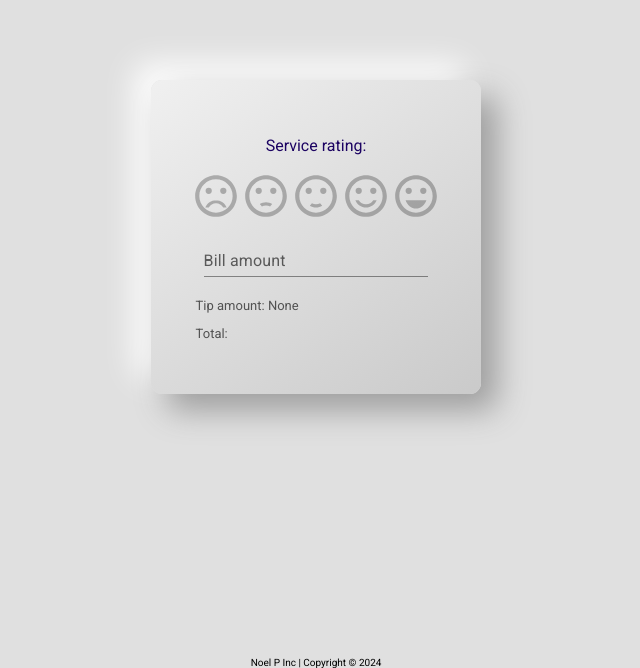
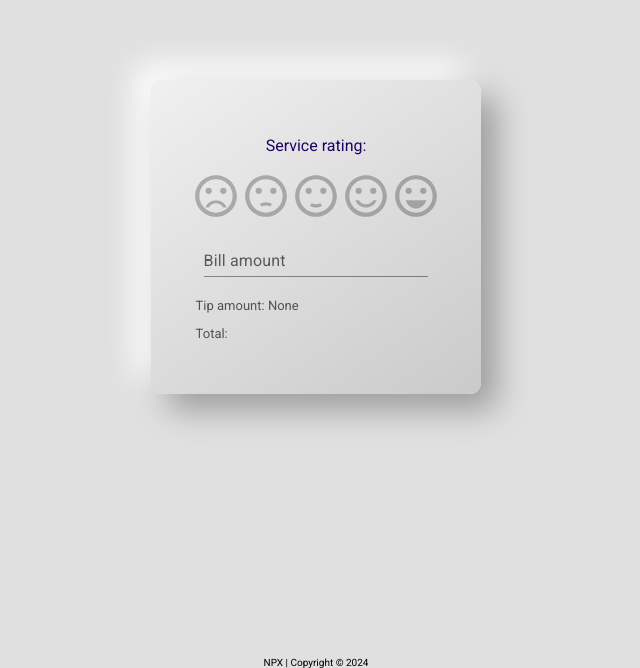
Before and after one commit to noel-pena/Tipping-app, a React (Vite) app: page / in a window 1280 px wide. Shown: the part 171-839 px from the top of the page, without its empty margins (324-964 px from the left). Built offline with nearby package versions, Linux system fonts and the light colour scheme.

Commit message:
more optimizations

```diff
--- a/src/components/Footer.jsx
+++ b/src/components/Footer.jsx
@@ -4,7 +4,7 @@ export const Footer = () => {
 
   return (
     <div className="footer">
-      <footer>Noel P Inc | Copyright © {year}</footer>
+      <footer>NPX | Copyright © {year}</footer>
     </div>
   );
 };
--- a/src/components/MultilineTextFields.jsx
+++ b/src/components/MultilineTextFields.jsx
@@ -9,9 +9,9 @@ export const MultilineTextFields = ({ tips }) => {
   const [tipAmount, setTipAmount] = useState(0);
   const [billAmount, setBillAmount] = useState(0);
 
-  function handleBillAmount(e) {
+  const handleBillAmount = (e) => {
     setBillAmount(parseFloat(e.target.value));
-  }
+  };
 
   useEffect(() => {
     const calculateTip = +(billAmount * tips).toFixed(2);
--- a/src/components/RadioGroupRating.jsx
+++ b/src/components/RadioGroupRating.jsx
@@ -56,7 +56,7 @@ export const RadioGroupRating = ({ setTips }) => {
     style: { pointerEvents: "auto" },
   };
 
-  function IconContainer(props) {
+  const IconContainer = (props) => {
     const { value, ...other } = props;
 
     return (
@@ -68,7 +68,7 @@ export const RadioGroupRating = ({ setTips }) => {
         {customIcons[value].icon}
       </span>
     );
-  }
+  };
 
   IconContainer.propTypes = {
     value: PropTypes.number.isRequired,
```
